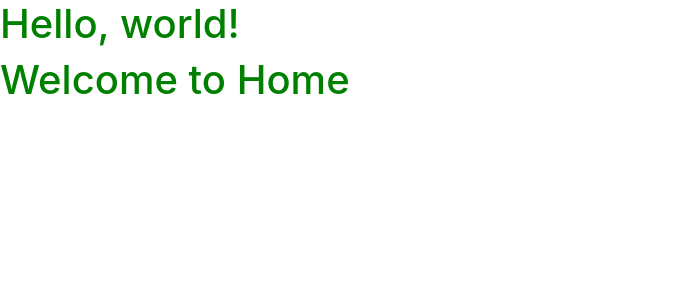
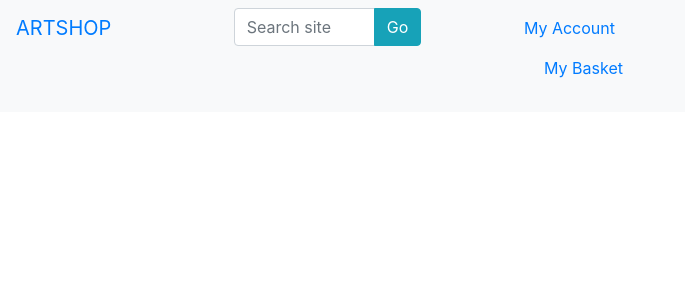
Before and after one commit to SiobhanP1/art-shop-ecommerce-store, a Django app: page / in a window 1280 px wide. Shown: the top 300 px of the page, without its empty margins (0-685 px from the left). Run offline with Django 3.2, Linux system fonts and the light colour scheme.

Commit message:
Add basic navbar elements to base.html

```diff
--- a/templates/base.html
+++ b/templates/base.html
@@ -17,7 +17,8 @@
     {% block css %}
     <link rel="stylesheet" href="{% static 'css/base.css' %}">
     <!-- Bootstrap CSS -->
-    <link rel="stylesheet" href="https://cdn.jsdelivr.net/npm/bootstrap@4.6.2/dist/css/bootstrap.min.css" integrity="sha384-xOolHFLEh07PJGoPkLv1IbcEPTNtaed2xpHsD9ESMhqIYd0nLMwNLD69Npy4HI+N" crossorigin="anonymous">
+    <link rel="stylesheet" href="https://cdn.jsdelivr.net/npm/bootstrap@4.6.2/dist/css/bootstrap.min.css"
+        integrity="sha384-xOolHFLEh07PJGoPkLv1IbcEPTNtaed2xpHsD9ESMhqIYd0nLMwNLD69Npy4HI+N" crossorigin="anonymous">
     {% endblock %}
 
     {% block more_css %}
@@ -26,8 +27,12 @@
     {% block js %}
     <!-- Optional JavaScript; choose one of the two! -->
     <!-- Option 1: jQuery and Bootstrap Bundle (includes Popper) -->
-    <script src="https://cdn.jsdelivr.net/npm/jquery@3.5.1/dist/jquery.slim.min.js" integrity="sha384-DfXdz2htPH0lsSSs5nCTpuj/zy4C+OGpamoFVy38MVBnE+IbbVYUew+OrCXaRkfj" crossorigin="anonymous"></script>
-    <script src="https://cdn.jsdelivr.net/npm/bootstrap@4.6.2/dist/js/bootstrap.bundle.min.js" integrity="sha384-Fy6S3B9q64WdZWQUiU+q4/2Lc9npb8tCaSX9FK7E8HnRr0Jz8D6OP9dO5Vg3Q9ct" crossorigin="anonymous"></script>
+    <script src="https://cdn.jsdelivr.net/npm/jquery@3.5.1/dist/jquery.slim.min.js"
+        integrity="sha384-DfXdz2htPH0lsSSs5nCTpuj/zy4C+OGpamoFVy38MVBnE+IbbVYUew+OrCXaRkfj" crossorigin="anonymous">
+    </script>
+    <script src="https://cdn.jsdelivr.net/npm/bootstrap@4.6.2/dist/js/bootstrap.bundle.min.js"
+        integrity="sha384-Fy6S3B9q64WdZWQUiU+q4/2Lc9npb8tCaSX9FK7E8HnRr0Jz8D6OP9dO5Vg3Q9ct" crossorigin="anonymous">
+    </script>
 
     <!-- Option 2: Separate Popper and Bootstrap JS -->
     <!--
@@ -42,9 +47,44 @@
 
     <title>Art Shop {% block more_title %}{% endblock %}</title>
 </head>
+
 <body>
+    <header class="container-fluid">
+        <nav class="navbar fixed-top bg-light">
+            <div class="row">
+                <div class="col-12 col-md-4 text-center text-md-left">
+                    <div>
+                        <span class="navbar-brand">
+                            <a href="">ARTSHOP</a>
+                        </span>
+                    </div>
+                </div>
+                <div class="col-12 col-md-4 text-center text-md-right">
+                    <form class="form-inline" action="" method="GET">
+                        <div class="input-group">
+                            <input class="form-control" type="text" placeholder="Search site" name="search-query">
+                            <div class="input-group-append">
+                                <button type="submit" class="btn btn-info">Go</button>
+                            </div>
+                        </div>
+                    </form>
+                </div>
+                <div class="col-12 col-md-4">
+                    <ul class="nav-item list-inline text-center text-md-right">
+                    <!--<ul class="list-inline list-unstyled text-center text-md-right">
+                        <li class="list-inline-item dropdown">-->
+                        <li class="nav-link list-inline-item">
+                            <a href="">My Account</a>
+                        </li>
+                        <li class="nav-link list-inline-item">
+                            <a href="">My Basket</a>
+                        </li>
+                    </ul>
+                </div>
+            </div>
+        </nav>
+    </header>
 
-    <h1>Hello, world!</h1>
 
     {% block content %}
     {% endblock %}
@@ -53,4 +93,5 @@
     {% endblock %}
 
 </body>
+
 </html>
```
Lines whose indentation alone changed are shown as unchanged.
